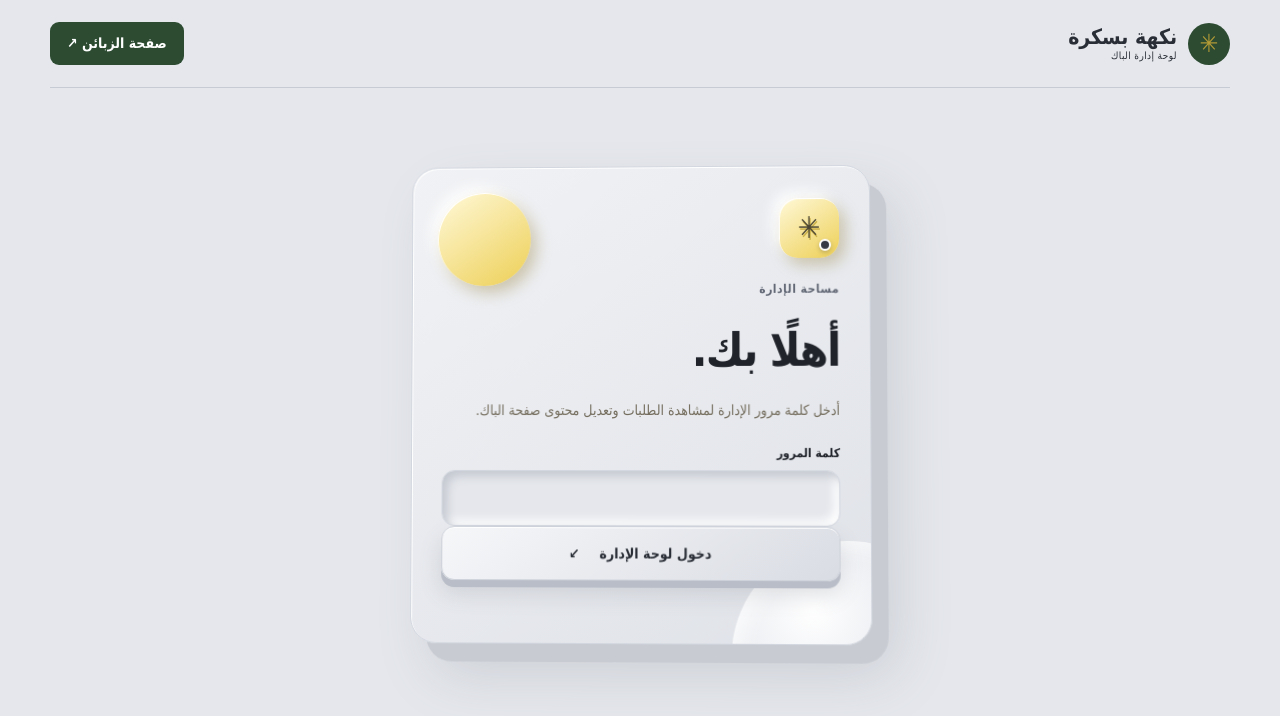
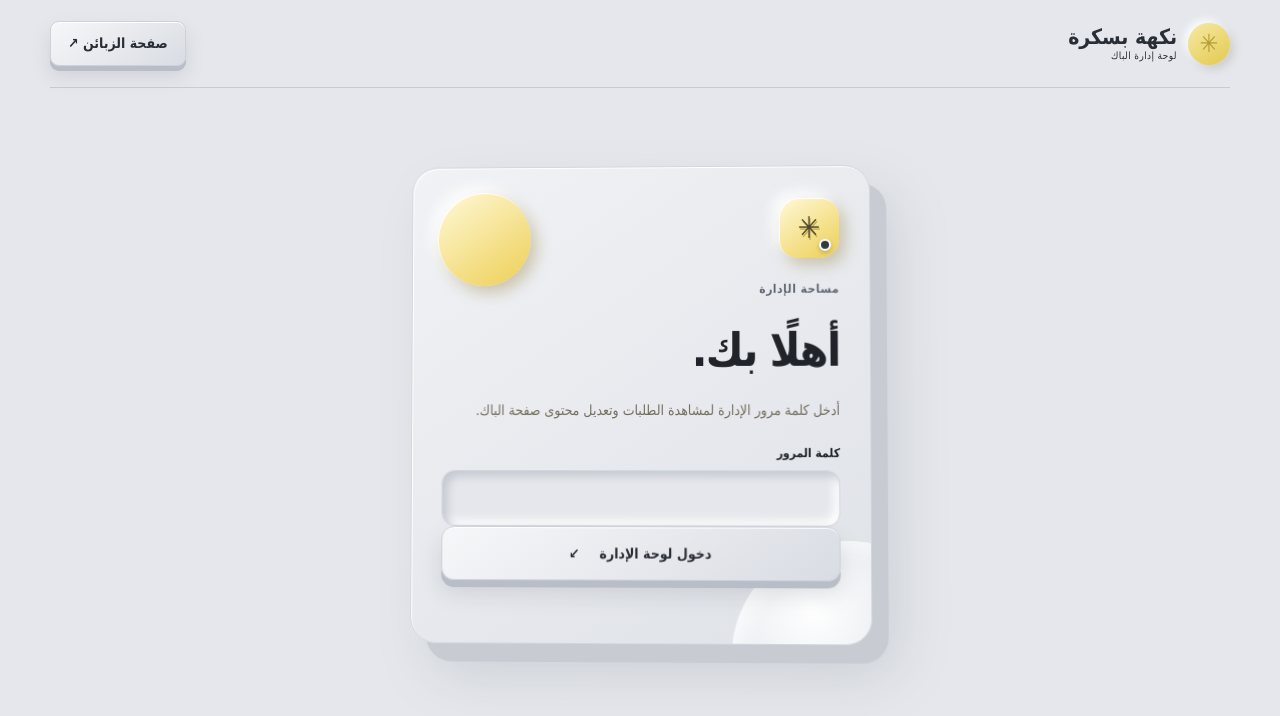
Before and after one commit to azzeddinecharef-netizen/tawabil, a plain HTML site: page public/admin.html in a window 1280 px wide. Drawn offline with Linux system fonts and the light colour scheme.

Commit message:
Match admin navigation to lamp-gray theme

```diff
--- a/public/mobile.css
+++ b/public/mobile.css
@@ -93,3 +93,7 @@ body:has(.admin-main) .brand-mark{color:#b49b36}
 .admin-main .settings-status,.admin-main .empty-orders{color:#4c612f}
 @media(max-width:520px){.admin-main .login-3d{box-shadow:11px 12px 0 #c8cbd2,17px 22px 38px #73798538,inset 1px 1px 0 #fff}}
 @media(prefers-reduced-motion:reduce){.admin-main *{scroll-behavior:auto!important;transition:none!important}}
+
+body:has(.admin-main) .nav .button{background:linear-gradient(145deg,#f6f7f9,#d9dce3);border:1px solid #cdd1d9;color:#292d35;box-shadow:0 5px 0 #b8bdc7,0 10px 18px #656b772b,inset 0 1px 0 #fff}
+body:has(.admin-main) .nav .button:hover{background:linear-gradient(145deg,#fff,#dfe2e8);box-shadow:0 7px 0 #b8bdc7,0 12px 20px #656b772b,inset 0 1px 0 #fff}
+body:has(.admin-main) .brand-mark{background:linear-gradient(145deg,#f6eaa7,#e3c94c);box-shadow:4px 4px 9px #77705b38,-3px -3px 8px #fff}
```
